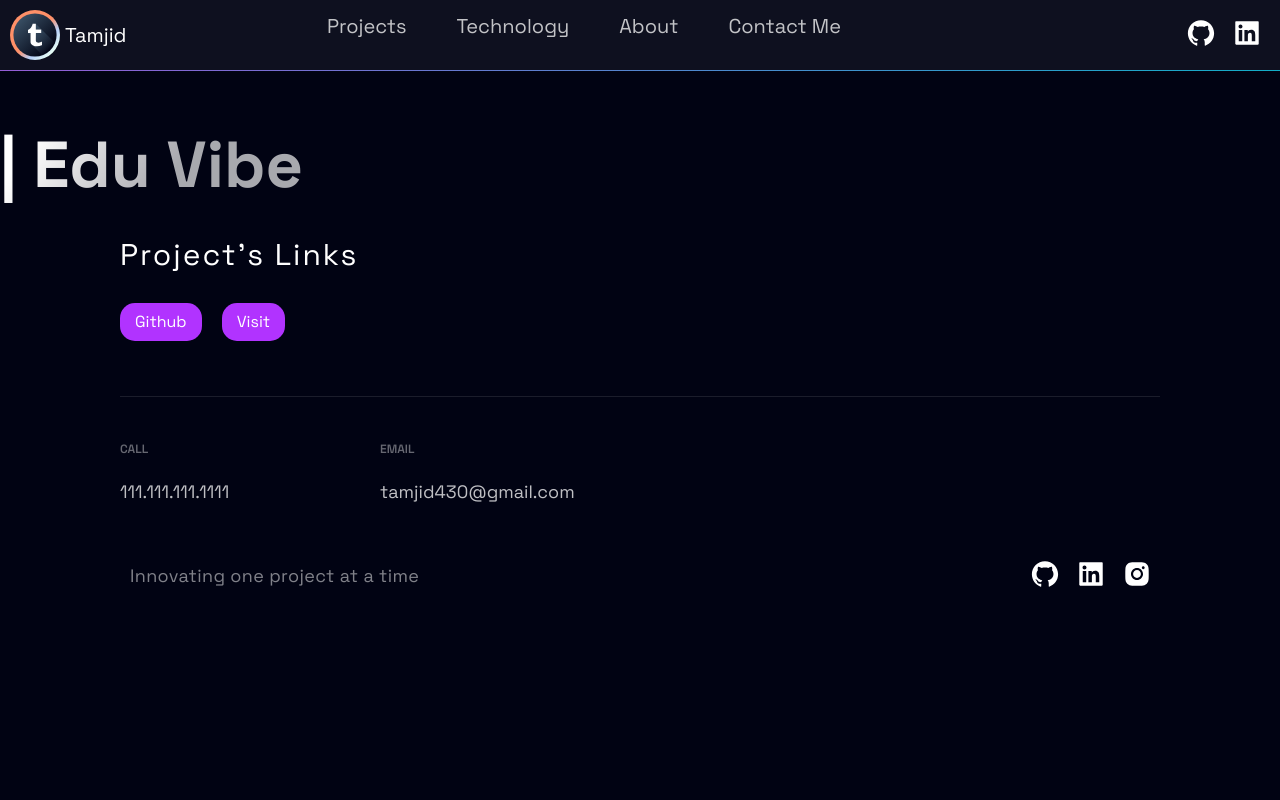
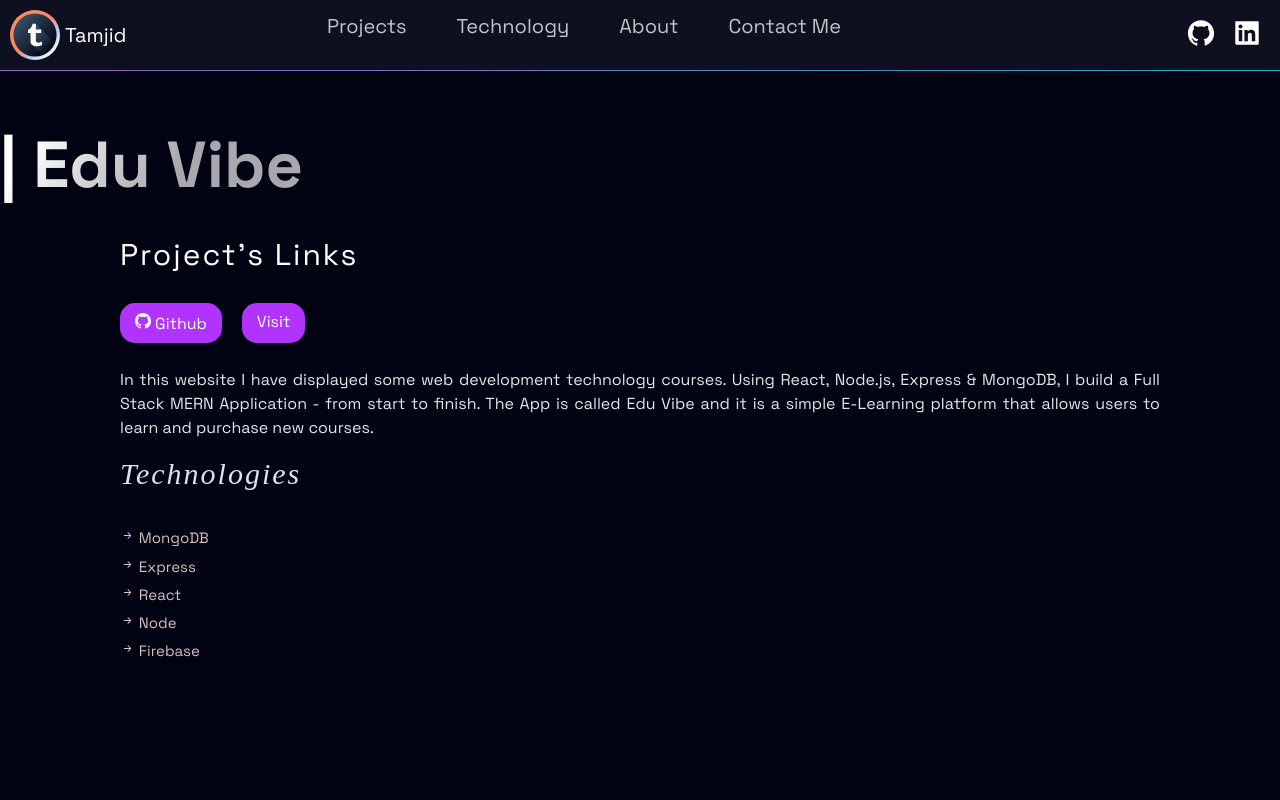
Before and after one commit to Tamjid-Mostafa/portfolio-website-nextjs, a Next.js app: page /project/edu-vibe in a window 1280 px wide. Shown: the top 800 px of the page. Built offline with nearby package versions, Linux system fonts and the light colour scheme.

Commit message:
Customize and changes inside Project Details

```diff
--- a/src/components/Projects/ProjectsStyles.js
+++ b/src/components/Projects/ProjectsStyles.js
@@ -102,13 +102,15 @@ export const Hr = styled.hr`
 `;
 
 export const Intro = styled.div`
-  width: 170px;
-  margin: 0 auto;
   color: #dce3e7;
   font-family: 'Droid Serif', serif;
-  font-size: 13px;
   font-style: italic;
   line-height: 18px;
+  font-weight: 400;
+  letter-spacing: 2px;
+  padding: 0.5rem 0;
+  font-size: 3rem;
+  margin: 2rem 0;
 `;
 
 
@@ -164,8 +166,10 @@ position: relative;
 
 export const TagList = styled.ul`
 display: flex;
+flex-direction: ${(props) => props.column ? "column" : "row"};
 justify-content: space-between;
 padding: 2rem 0;
+grid-row-gap: 1rem;
 `
 export const Tag = styled.li`
 color: #d8bfbf;
--- a/src/pages/project/[slug].js
+++ b/src/pages/project/[slug].js
@@ -10,6 +10,7 @@ import {
   HeaderThree,
   Hr,
   Img,
+  Intro,
   SpinnerWrapper,
   Tag,
   TagList,
@@ -20,6 +21,8 @@ import { Section, SectionTitle } from "../../styles/GlobalComponents";
 import { staggerContainer } from "../../utils/motion";
 import { InfinitySpin } from "react-loader-spinner";
 import { TypingText } from "../../utils/TypingTexts";
+import { GoMarkGithub } from "react-icons/go";
+import { BsArrowRightShort } from "react-icons/bs";
 
 const ProjectDetails = () => {
   const { query } = useRouter();
@@ -51,12 +54,21 @@ const ProjectDetails = () => {
         <HeaderThree>Project's Links</HeaderThree>
         <UtilityList>
           <ExternalLinks target="_blank" href={visit}>
-            Github
+            <GoMarkGithub /> Github
           </ExternalLinks>
           <ExternalLinks target="_blank" href={source}>
             Visit
           </ExternalLinks>
         </UtilityList>
+        <CardInfo>{description}</CardInfo>
+        <>
+        <Intro>Technologies</Intro>
+              <TagList column>
+                {tags.map((tag, i) => (
+                  <Tag key={i}><BsArrowRightShort/> {tag}</Tag>
+                ))}
+              </TagList>
+            </>
       </Section>
     </Layout>
   );
--- a/src/styles/GlobalComponents/index.js
+++ b/src/styles/GlobalComponents/index.js
@@ -6,7 +6,7 @@ export const Section = styled(motion.div)`
   flex-direction: ${(props) => props.row ? "row" : "column" };
   padding: ${(props) => props.nopadding ? "0" : "32px 48px 0" } ;
   margin: 0 auto;
-  min-height: ${(props) => props.fullHeight ? "100vh" : "0" };
+  min-height: ${(props) => props.fullheight ? "100vh" : "0" };
   max-width: 1040px;
   box-sizing: content-box;
   position: relative;
```
